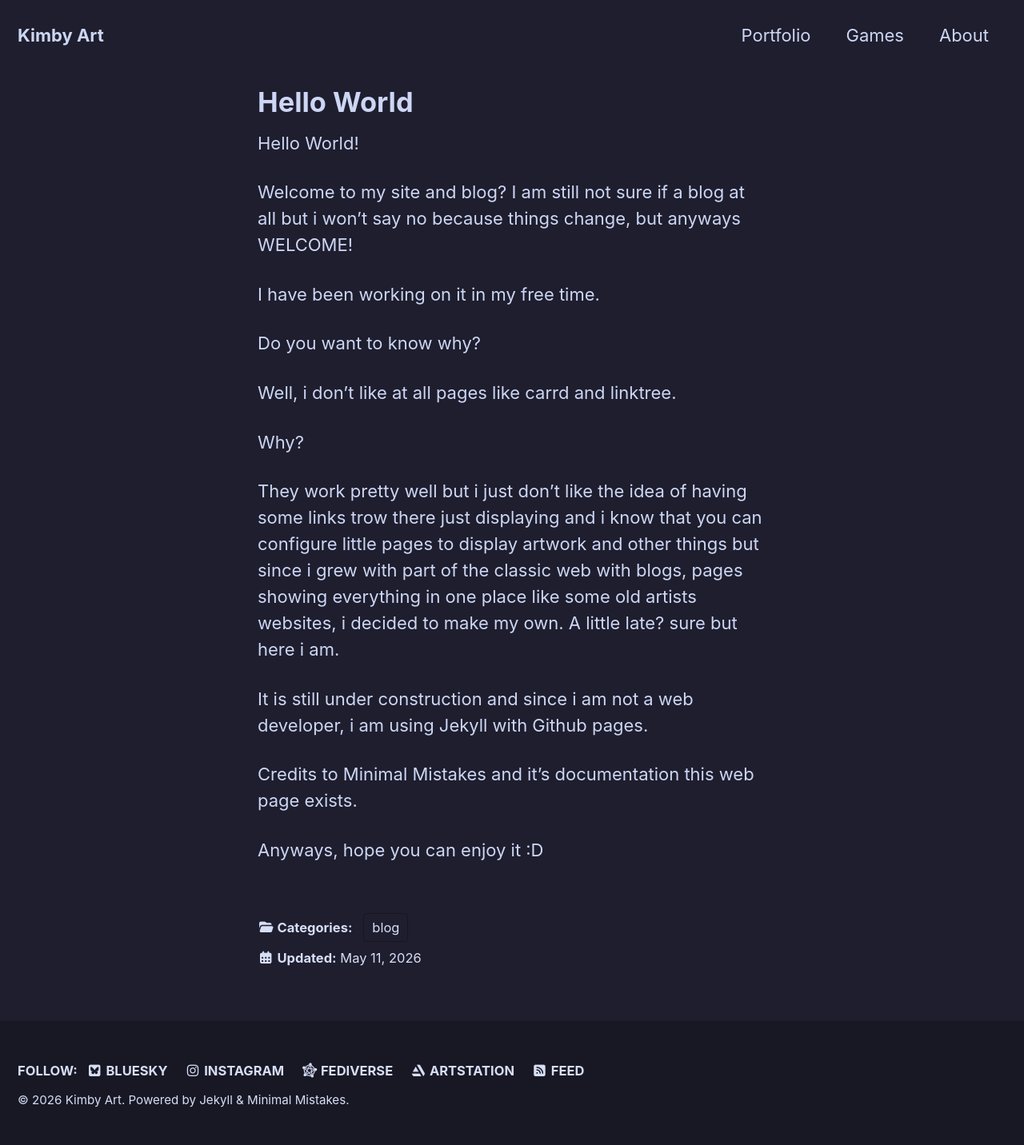
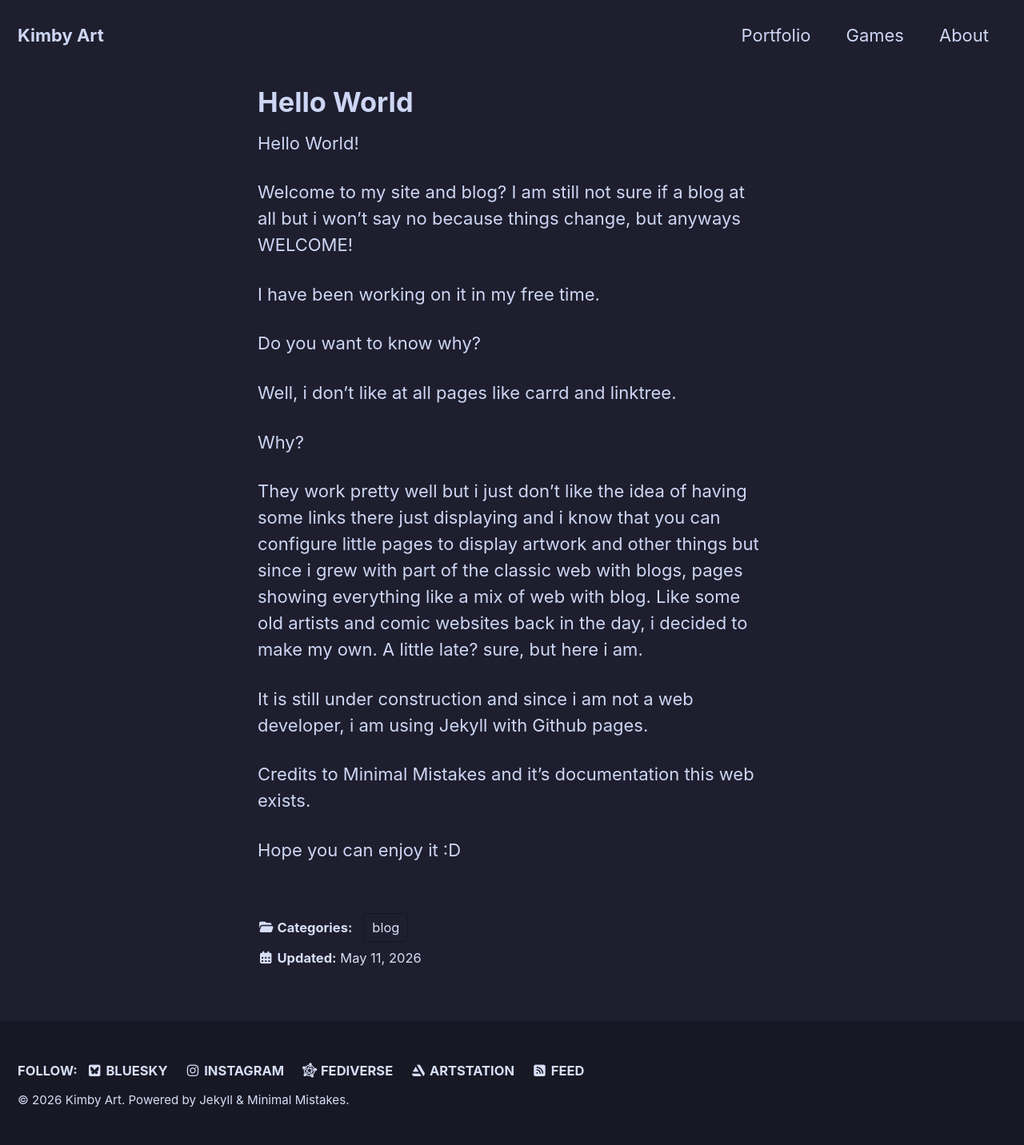
Before and after one commit to Kiimby/kiimby.github.io, a Jekyll site: the page built from _posts/2026-05-11-HelloWorld.md, in a window 1280 px wide. Shown: the whole page at 80% size. Built offline with Jekyll 4.4.1, drawn with Linux system fonts in a browser that asks for light colours; cached includes are drawn as plain includes.

Commit message:
Update 2026-05-11-HelloWorld.md

```diff
--- a/_posts/2026-05-11-HelloWorld.md
+++ b/_posts/2026-05-11-HelloWorld.md
@@ -21,11 +21,11 @@
 
 Why?
 
-They work pretty well but i just don't like the idea of having some links trow there just displaying and i know that you can configure little pages to display artwork and other things but since i grew with part of the classic web with blogs, pages showing everything in one place like some old artists websites, i decided to make my own.
-A little late? sure but here i am.
+They work pretty well but i just don't like the idea of having some links there just displaying and i know that you can configure little pages to display artwork and other things but since i grew with part of the classic web with blogs, pages showing everything like a mix of web with blog. Like some old artists and comic websites back in the day, i decided to make my own.
+A little late? sure, but here i am.
 
 It is still under construction and since i am not a web developer, i am using Jekyll with Github pages.
 
-Credits to Minimal Mistakes and it's documentation this web page exists.
+Credits to Minimal Mistakes and it's documentation this web exists.
 
-Anyways, hope you can enjoy it :D
+Hope you can enjoy it :D
```
